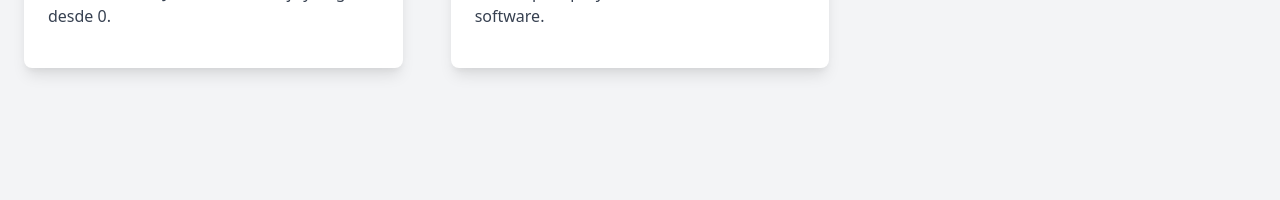
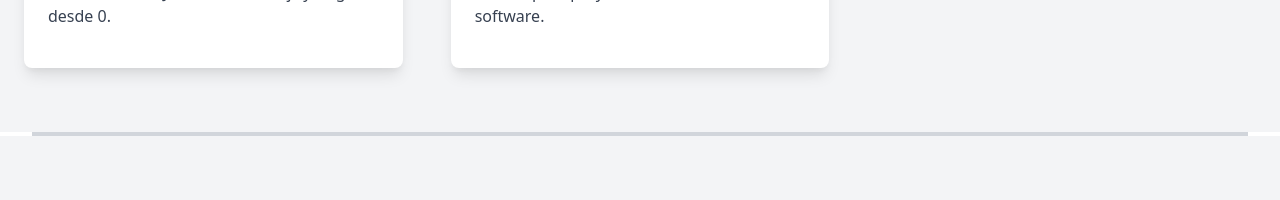
Before and after one commit to project-dev-estevez/web-academy, an Angular app: page / in a window 1280 px wide. Shown: the part 1380-1580 px from the top of the page. Built offline with nearby package versions, Linux system fonts and the light colour scheme.

Commit message:
hr for spikes

```diff
--- a/src/app/index/pages/home-page/home-page.component.html
+++ b/src/app/index/pages/home-page/home-page.component.html
@@ -19,6 +19,8 @@
 <section id="courses" class="bg-gray-100 py-16">
     <app-our-dojos />
 </section>
+
+<hr class="border-t-4 border-gray-300 mx-8">
 
 <!-- Sección Spikes -->
 <section id="spikes" class="bg-gray-100 py-16">
```
